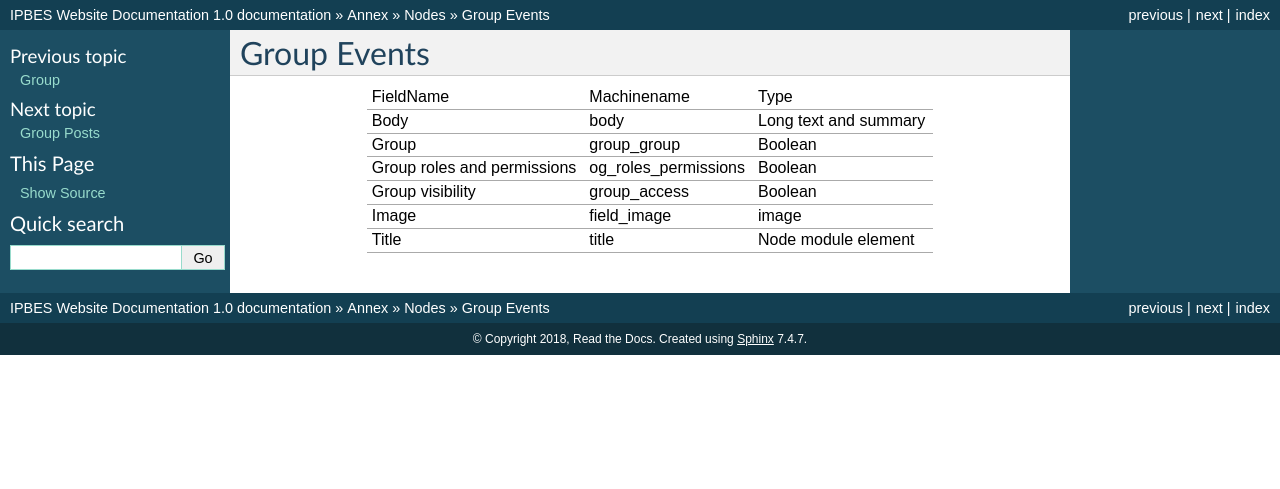
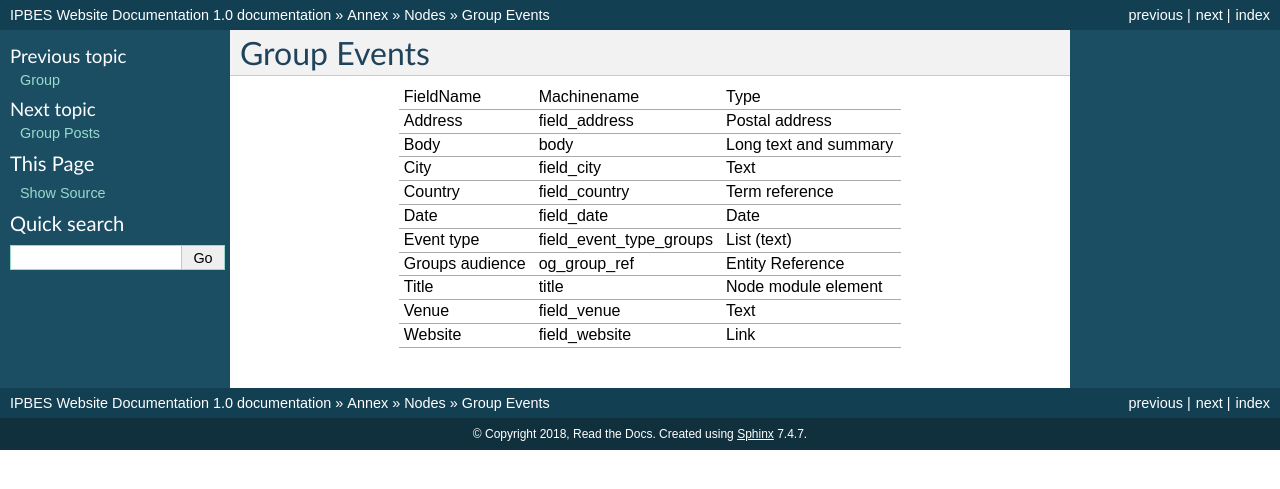
Before and after one commit to ipbes/ipbeswebdocs, a Sphinx documentation site: the page built from docs/annex/nodes/group-events.rst, in a window 1280 px wide. Shown: the top 489 px of the page. Built offline with Sphinx 7.4.7, drawn with Linux system fonts in a browser that asks for light colours; pages that are not in the unit, such as notebooks, are missing from menus.

Commit message:
Update group-events.rst

```diff
--- a/docs/annex/nodes/group-events.rst
+++ b/docs/annex/nodes/group-events.rst
@@ -1,17 +1,25 @@
 Group Events
 ============
-+-----------------------------+----------------------+-----------------------+
-| FieldName                   | Machinename          | Type                  |
-+-----------------------------+----------------------+-----------------------+
-| Body                        | body                 | Long text and summary |
-+-----------------------------+----------------------+-----------------------+
-| Group                       | group_group          | Boolean               |
-+-----------------------------+----------------------+-----------------------+
-| Group roles and permissions | og_roles_permissions | Boolean               |
-+-----------------------------+----------------------+-----------------------+
-| Group visibility            | group_access         | Boolean               |
-+-----------------------------+----------------------+-----------------------+
-| Image                       | field_image          | image                 |
-+-----------------------------+----------------------+-----------------------+
-| Title                       | title                | Node module element   |
-+-----------------------------+----------------------+-----------------------+
++-----------------+-------------------------+-----------------------+
+| FieldName       | Machinename             | Type                  |
++-----------------+-------------------------+-----------------------+
+| Address         | field_address           | Postal address        |
++-----------------+-------------------------+-----------------------+
+| Body            | body                    | Long text and summary |
++-----------------+-------------------------+-----------------------+
+| City            | field_city              | Text                  |
++-----------------+-------------------------+-----------------------+
+| Country         | field_country           | Term reference        |
++-----------------+-------------------------+-----------------------+
+| Date            | field_date              | Date                  |
++-----------------+-------------------------+-----------------------+
+| Event type      | field_event_type_groups | List (text)           |
++-----------------+-------------------------+-----------------------+
+| Groups audience | og_group_ref            | Entity Reference      |
++-----------------+-------------------------+-----------------------+
+| Title           | title                   | Node module element   |
++-----------------+-------------------------+-----------------------+
+| Venue           | field_venue             | Text                  |
++-----------------+-------------------------+-----------------------+
+| Website         | field_website           | Link                  |
++-----------------+-------------------------+-----------------------+
```
